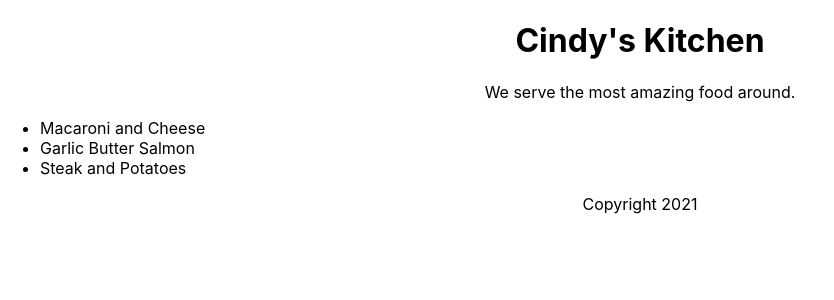
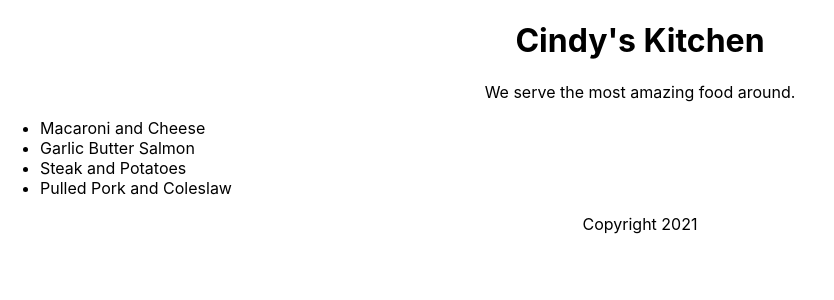
Before and after one commit to Combatd/ReactEssentialTrain, a React (Create React App) app in the folder react-essentials/: page / in a window 1280 px wide. Shown: the top 300 px of the page, without its empty margins (0-834 px from the left). Built offline with nearby package versions, Linux system fonts and the light colour scheme.

Commit message:
Add keys to dishObjects in Main component

```diff
--- a/react-essentials/src/App.js
+++ b/react-essentials/src/App.js
@@ -8,7 +8,8 @@ import Footer from './Components/Footer';
 const dishes = [
   'Macaroni and Cheese',
   'Garlic Butter Salmon',
-  'Steak and Potatoes'
+  'Steak and Potatoes',
+  'Pulled Pork and Coleslaw'
 ]
 
 function App() {
--- a/react-essentials/src/Components/Main/index.js
+++ b/react-essentials/src/Components/Main/index.js
@@ -1,12 +1,19 @@
 import React from 'react';
 
 export default function main(props) {
+    const dishObjects = props.dishes.map( (dish, i) => {
+        return {
+            id: i,
+            title: dish
+        }
+    });
+
     return (
         <section>
             <p>We serve the most {props.adjective} food around.</p>
             <ul  style={ {textAlign: 'left'} }>
-                { props.dishes.map((dish) => {
-                    return <li> {dish} </li>
+                { dishObjects.map((dish) => {
+                    return <li key={dish.id}> {dish.title} </li>
                 }) }
             </ul>
         </section>
```
